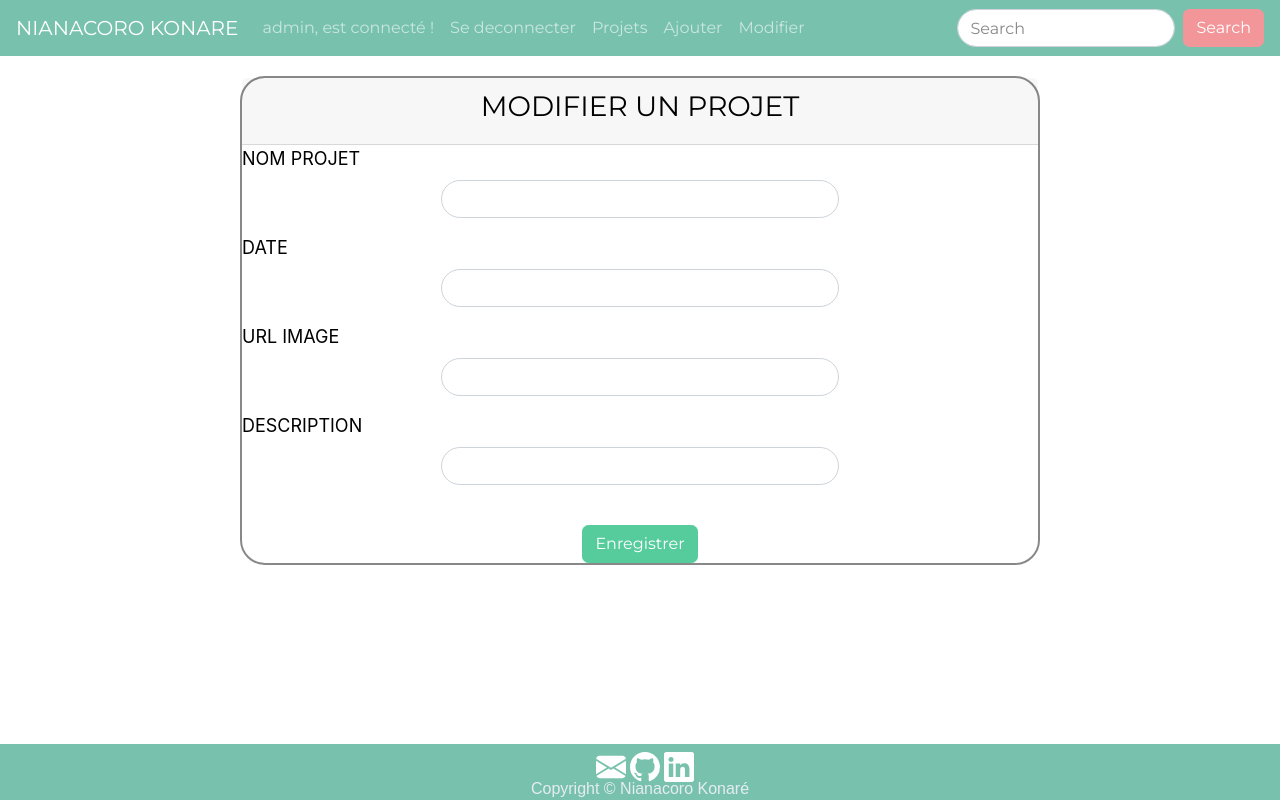
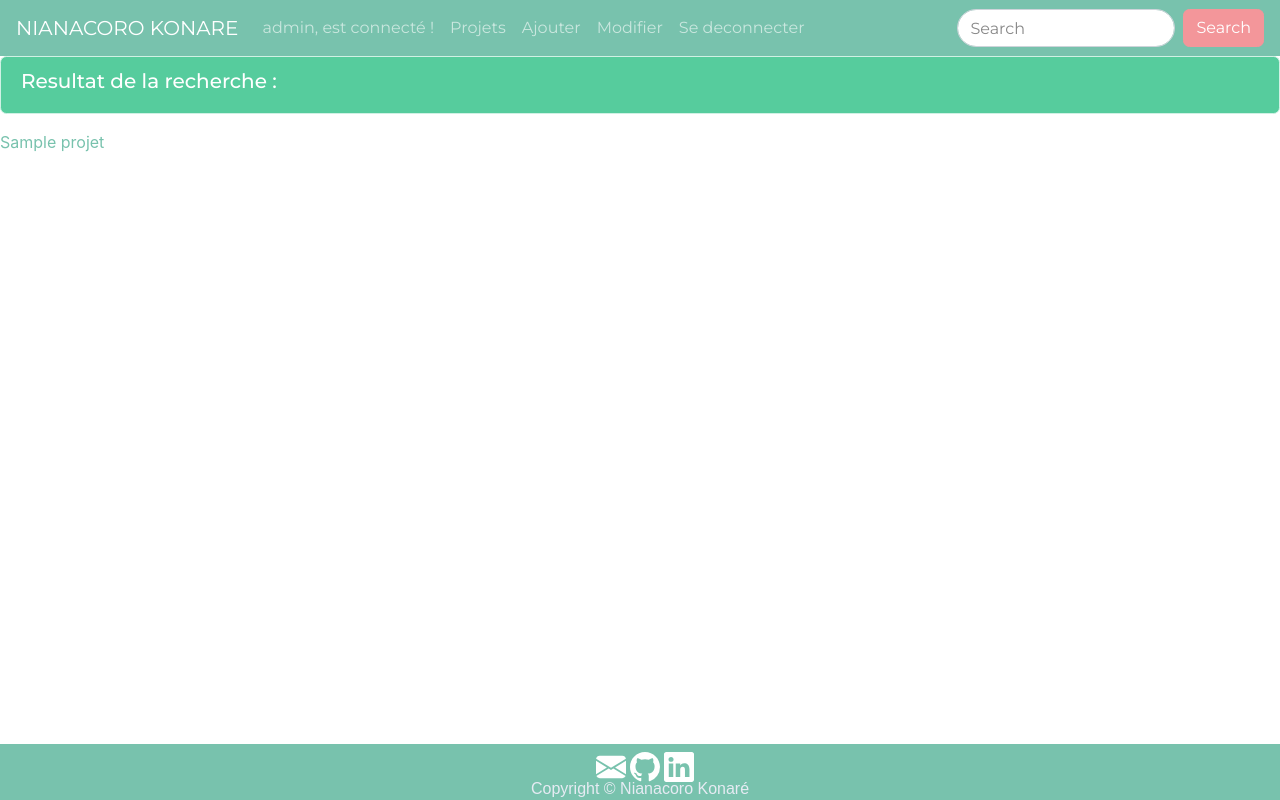
Before and after one commit to Nianacoro130/site-portofolio, a PHP site: page /modifierunprojet.php/recherche.php in a window 1280 px wide. Run offline with PHP 8.4, Linux system fonts and the light colour scheme; the visitor is signed in with stand-in values (Sample User, id 1); tables that the repository leaves empty or names only in its code hold one stand-in row (values such as "Sample post"); data that the repository does not hold is empty; some libraries are stand-ins or nearby versions.

Commit message:
barre de recheche projet

```diff
--- a/navbar.php
+++ b/navbar.php
@@ -22,7 +22,7 @@ include('librairies/bdd.php');?>
 </head>
 <body>
   <nav class="navbar navbar-expand-lg navbar-dark bg-primary">
-    <a class="navbar-brand" href="#">NIANACORO KONARE</a>
+    <a class="navbar-brand" href="acceuil.php">NIANACORO KONARE</a>
     <button class="navbar-toggler" type="button" data-toggle="collapse" data-target="#navbarColor01" aria-controls="navbarColor01" aria-expanded="false" aria-label="Toggle navigation">
       <span class="navbar-toggler-icon"></span>
     </button>
@@ -39,9 +39,6 @@ include('librairies/bdd.php');?>
           <span class="sr-only">(current)</span>
         </li>
         <li class="nav-item">
-          <a class="nav-link" href="deconnect.php">Se deconnecter</a>
-        </li>
-        <li class="nav-item">
           <a class="nav-link" href="mesprojets.php">Projets</a>
         </li>
         <?php  if( $_SESSION['connect'] == 'admin'){
@@ -54,10 +51,13 @@ include('librairies/bdd.php');?>
           <a class="nav-link" href="listedesprojets.php">Modifier</a>
         </li><?php
         }?>
+        <li class="nav-item">
+          <a class="nav-link" href="deconnect.php">Se deconnecter</a>
+        </li>
       </ul>
-      <form class="form-inline my-2 my-lg-0">
-        <input class="form-control mr-sm-2" type="text" placeholder="Search">
-        <button class="btn btn-secondary my-2 my-sm-0" type="submit">Search</button>
-      </form>
+        <form class="form-inline my-2 my-lg-0" action="recherche.php"  method="GET">
+          <input class="form-control mr-sm-2" type="search" name="q" placeholder="Search">
+          <button class="btn btn-secondary my-2 my-sm-0" type="submit">Search</button>
+        </form>
     </div>
   </nav>
--- /dev/null
+++ b/recherche.php
@@ -0,0 +1,35 @@
+<?php
+include('navbar.php');
+
+    $pdo = getPdo();
+
+	$projet = $pdo->query('SELECT * FROM projet ORDER BY id DESC');
+	if(isset($_GET['q']) AND !empty($_GET['q'])) {
+	   $q = htmlspecialchars($_GET['q']);
+	   $projet = $pdo->query('SELECT nom , id FROM projet WHERE nom LIKE "%'.$q.'%" ORDER BY id DESC');
+	   if($projet->rowCount() == 0) {
+	      $projet = $pdo->query('SELECT nom FROM projet WHERE CONCAT(nom, description) LIKE "%'.$q.'%" ORDER BY id DESC');
+	   }
+	}
+	?>
+
+	<?php if($projet->rowCount() > 0) { ?>
+	   <ul>
+        <div class="alert alert-success ">
+          <h5>Resultat de la recherche :</h5>
+        </div>
+	   <?php while($a = $projet->fetch()) { ?>
+          <li><a href="detailprojet.php?id=<?= $a['id']; ?>"><?= $a['nom'];?></a></li>
+	   <?php } ?>
+	   </ul>
+	<?php } else { ?>
+    <div class="alert alert-Warning ">
+      <strong>Erreur</strong> Aucun resultat pour : <?= $q ?>...
+    </div>
+	<?php } ?>
+
+
+
+<?php
+include('footer.php');
+?>
```
Also changed, not shown: acceuil.php (+9 -13 lines).
